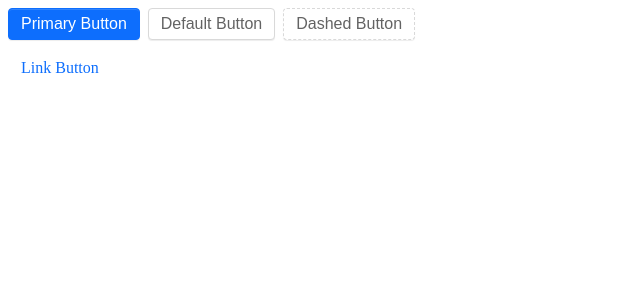
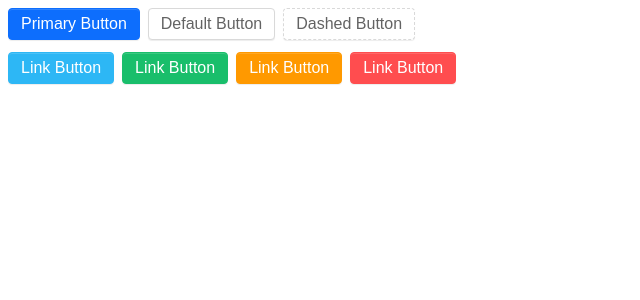
Before and after one commit to lusteng/mime-ui, a React (Create React App) app: page / in a window 1280 px wide. Shown: the top 300 px of the page, without its empty margins (0-640 px from the left). Built offline with nearby package versions, Linux system fonts and the light colour scheme.

Commit message:
refactor: button css edit

```diff
--- a/src/App.tsx
+++ b/src/App.tsx
@@ -10,7 +10,10 @@ function App() {
       <Button>Default Button</Button>
       <Button type="dashed">Dashed Button</Button>
       <br />
-      <Button type="link">Link Button</Button>
+      <Button type="info">Link Button</Button>
+      <Button type="success">Link Button</Button>
+      <Button type="warning">Link Button</Button>
+      <Button type="error">Link Button</Button>
   </>
 }
 export default App;
--- a/src/components/Button/button.tsx
+++ b/src/components/Button/button.tsx
@@ -13,7 +13,7 @@ export enum ButtonSize {
 }
 
 interface BaseButtonProps{
-    type?: 'primary' | 'default' | 'link' | 'dashed',
+    type?: 'primary' | 'default' | 'link' | 'dashed' | 'info' | 'success' | 'warning' | 'error',
     size?: 'lg' | 'sm',
     disabled?: boolean,
     children: React.ReactNode,
--- a/src/components/Button/style/index.scss
+++ b/src/components/Button/style/button.scss
@@ -23,6 +23,7 @@
     }
     &:focus{
         box-shadow: $box-shadow;
+        outline: none;
     }
 }
 
@@ -76,6 +77,24 @@
         }
     }
 }
+.e-btn-info{
+    @include blockBtn($info);
+}
+.e-btn-success{
+    @include blockBtn($success);
+}
+.e-btn-warning{
+    @include blockBtn($warning);
+}
+.e-btn-error{
+    @include blockBtn($error);
+}
+.e-btn-info,
+.e-btn-success,
+.e-btn-warning,
+.e-btn-error{
+    color: $white;
+}
 .e-btn-default,
 .e-btn-dashed,
 .e-btn-link{
--- a/src/styles/_variables.scss
+++ b/src/styles/_variables.scss
@@ -1,7 +1,7 @@
 /*
  * @Editors: Liu baitong
  * @Date: 2020-05-26 16:56:08
- * @LastEditTime: 2020-06-22 17:37:19
+ * @LastEditTime: 2020-07-07 11:56:12
  * @Description: global color: base color & system color
  */
 
@@ -31,6 +31,10 @@ $green:   #52c41a !default;
 $teal:    #20c997 !default;
 $cyan:    #17a2b8 !default;
 $danger:  #ff4d4f !default;
+$info:    #2db7f5 !default;
+$success: #19be6b !default;
+$warning: #f90 !default;
+$error:   $danger !default;
 
 // system color
 $primary:       $blue !default;
--- a/src/styles/index.scss
+++ b/src/styles/index.scss
@@ -11,4 +11,4 @@
 @import "common";
 
 //component styles
-@import "./../components/Button/style/index";
+@import "./../components/Button/style/button";
--- a/src/styles/mixin.scss
+++ b/src/styles/mixin.scss
@@ -27,7 +27,6 @@
       color: $hover-color;
       background: $hover-background;
     }
-    outline: none;
   }
   &:disabled,
   &.disabled {
@@ -96,3 +95,12 @@
       animation: fadeEffect 2s cubic-bezier(.08,.82,.17,1),waveEffect .4s cubic-bezier(.08,.82,.17,1);
     }
 }
+
+@mixin blockBtn($color) {
+  background: $color;
+  border-color : $color;
+  &:hover{
+      background: lighten($color, 8%);
+      border-color : lighten($color, 8%);
+  }
+}
```
